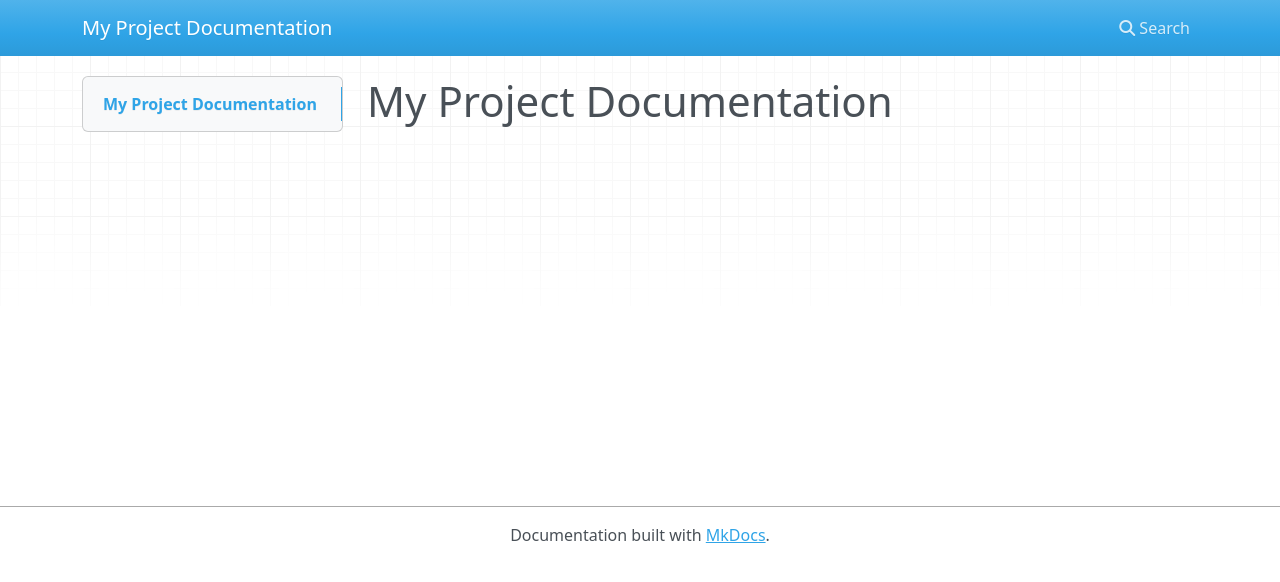
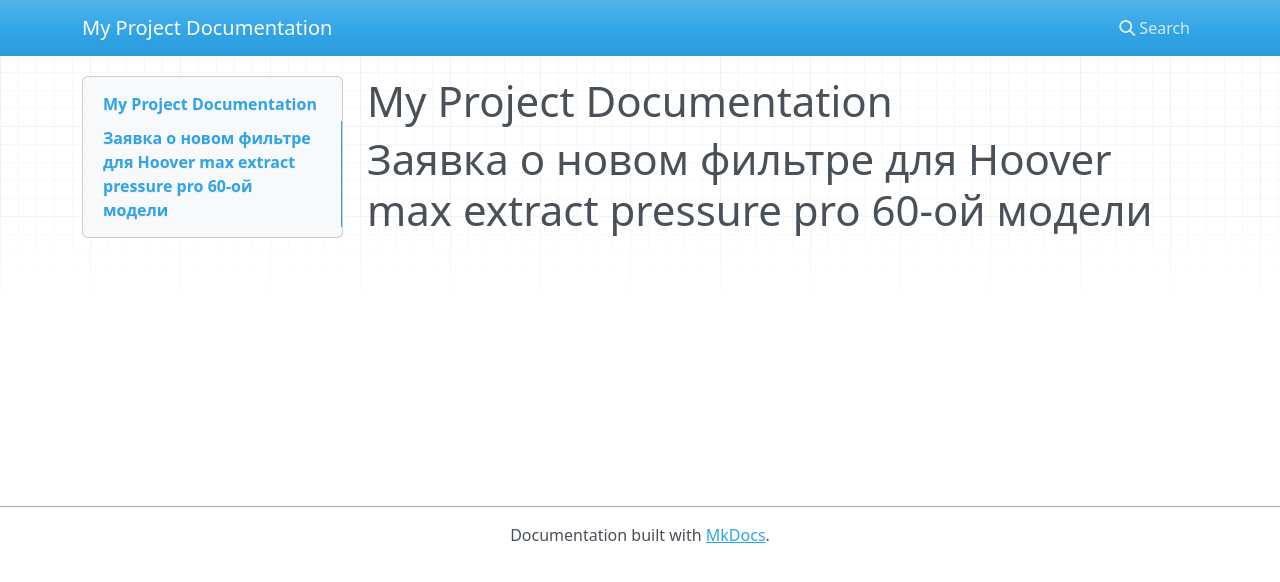
Before and after one commit to opilkinss/lab2, an MkDocs documentation site: the page built from docs/index.md, in a window 1280 px wide. Shown: the top 582 px of the page. Built offline with MkDocs 1.6.1, drawn with Linux system fonts in a browser that asks for light colours; nearby versions of some CDN libraries.

Commit message:
Update documentation: add usage example

```diff
--- a/docs/index.md
+++ b/docs/index.md
@@ -1 +1,2 @@
 # My Project Documentation
+# Заявка о новом фильтре для Hoover max extract pressure pro 60-ой модели
```
